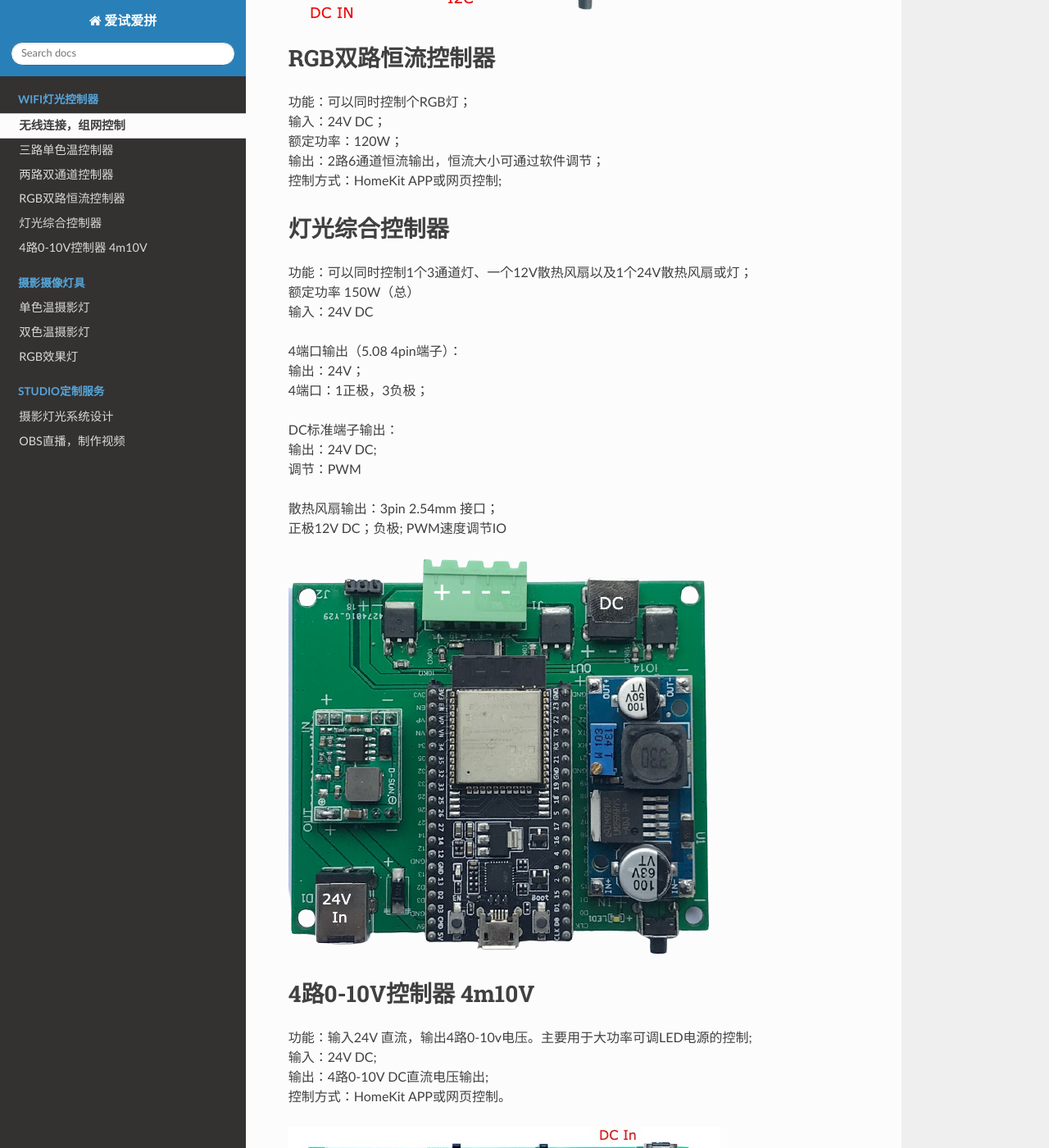
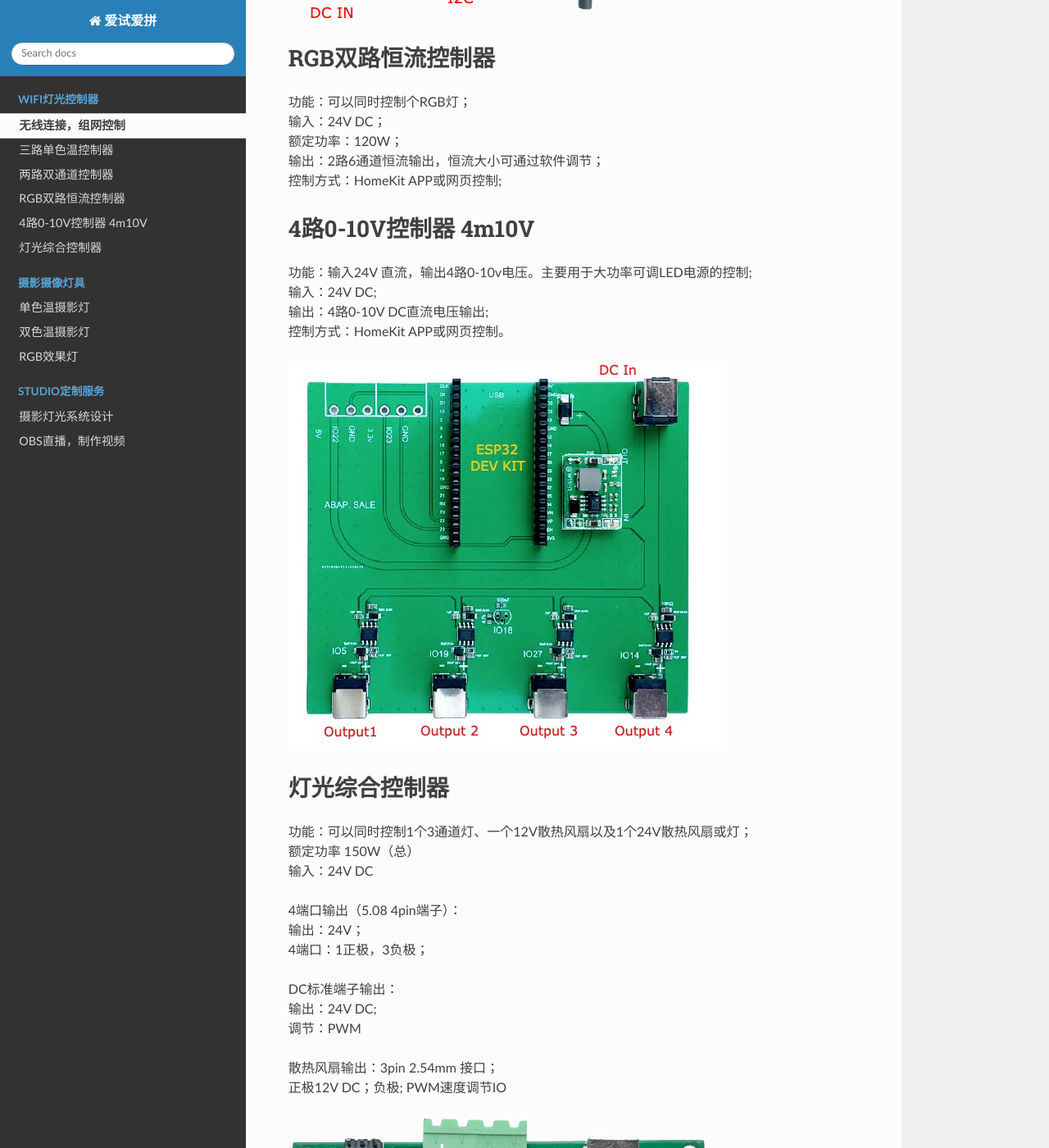
Before and after one commit to paultang/abapweb, a Sphinx documentation site: the page built from source/controler.rst, in a window 1280 px wide and 1400 px high, scrolled down 2001 px. Shown: the whole window at 82% size. Built offline with Sphinx 7.4.7 and the Read the Docs theme 2.0.0, drawn with Linux system fonts in a browser that asks for light colours; some of the changed lines change nothing that is shown.

Commit message:
Update controler.rst

```diff
--- a/source/controler.rst
+++ b/source/controler.rst
@@ -33,6 +33,15 @@ RGB双路恒流控制器
 | 输出：2路6通道恒流输出，恒流大小可通过软件调节；
 | 控制方式：HomeKit APP或网页控制;
 
+4路0-10V控制器 4m10V
+----------------------------
+| 功能：输入24V 直流，输出4路0-10v电压。主要用于大功率可调LED电源的控制;
+| 输入：24V DC;
+| 输出：4路0-10V DC直流电压输出;
+| 控制方式：HomeKit APP或网页控制。
+
+.. image:: /image/4M10V.jpg
+
 灯光综合控制器
 ------------------------
 | 功能：可以同时控制1个3通道灯、一个12V散热风扇以及1个24V散热风扇或灯；
@@ -51,12 +60,3 @@ RGB双路恒流控制器
 | 正极12V DC；负极; PWM速度调节IO
 
 .. image:: /image/rgbcontroler.png
-
-4路0-10V控制器 4m10V
-----------------------------
-| 功能：输入24V 直流，输出4路0-10v电压。主要用于大功率可调LED电源的控制;
-| 输入：24V DC;
-| 输出：4路0-10V DC直流电压输出;
-| 控制方式：HomeKit APP或网页控制。
-
-.. image:: /image/4M10V.jpg
```
